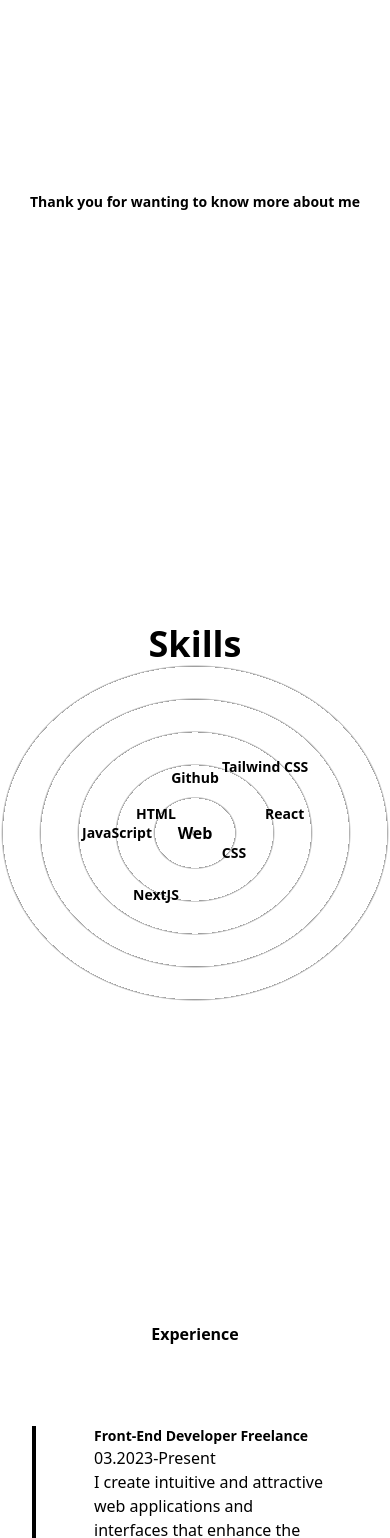
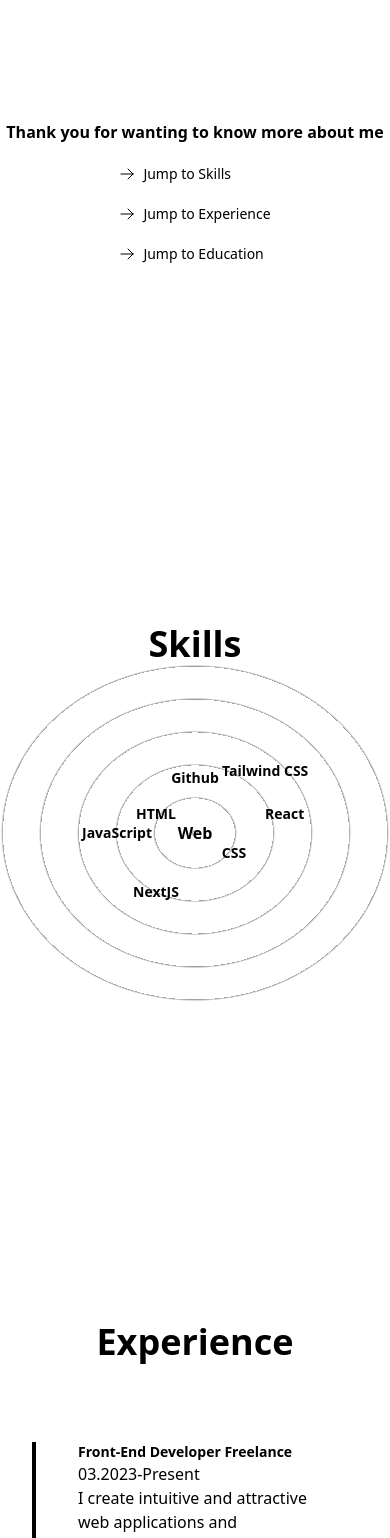
Before and after one commit to Shmyhelskiy/portfolio, a Next.js app: page /about in a window 390 px wide. Shown: the part 320-1858 px from the top of the page. Built offline with nearby package versions, Linux system fonts and the light colour scheme.

Commit message:
fix error in about

```diff
--- /dev/null
+++ b/components/components-for-about/Anchor.tsx
@@ -0,0 +1,23 @@
+import { FC } from "react";
+import Link from 'next/link';
+
+type AnchorType = {
+    link: string,
+    text: string,
+}
+
+const Anchor:FC<AnchorType> = ({link, text}) => {
+    return (
+        <li className="m-5 flex items-center">
+            <svg xmlns="http://www.w3.org/2000/svg" fill="none" viewBox="0 0 24 24" strokeWidth="1.5" stroke="currentColor" className="w-4 h-4 mr-2 md:w-5 md:h-5 lg:w-6 lg:h-6">
+                <path strokeLinecap="round" strokeLinejoin="round" d="M13.5 4.5L21 12m0 0l-7.5 7.5M21 12H3" />
+            </svg>
+            <Link href={link} legacyBehavior >
+                <a className='text-sm md:text-lg lg:text-3xl'>{text}</a>
+            </Link>
+        </li>
+
+    );
+};
+
+export default Anchor;
--- a/components/components-for-about/Education/DetailsEducation.tsx
+++ b/components/components-for-about/Education/DetailsEducation.tsx
@@ -8,9 +8,9 @@ type DetailsType = {
 }
 const DetailsEducation:FC<DetailsType> = ({company, position, time, text}) => {
     return (
-        <li className="my-8 first:mt-0 last:mb-0 max-w-[60%] md:max-w-[500px] flex flex-col items-center justify-between">
+        <li className="my-4 md:my-6 first:mt-0 last:mb-0 max-w-[60%] md:max-w-[500px] flex flex-col items-center justify-between">
             <div>
-                <h3 className="capitalize font-bold text-sm md:text-base  lg:text-2xl">{position}</h3>
+                <h3 className="capitalize font-bold text-sm md:text-base lg:text-2xl">{position}</h3>
                 <span className="capitalize font-medium text-dark/75">
                     {time}&nbsp;{company}
                 </span>
--- a/components/components-for-about/Education/Education.tsx
+++ b/components/components-for-about/Education/Education.tsx
@@ -1,9 +1,12 @@
-import { useRef } from "react";
+import { FC, useRef } from "react";
 import {motion, useScroll } from "framer-motion";
 import DetailsEducation from "./DetailsEducation";
 
+type EEducationType = {
+    id:string
+}
 
-const Education = () => {
+const Education:FC<EEducationType> = ({id}) => {
     const ref = useRef(null)
     const {scrollYProgress} = useScroll(
         {
@@ -12,8 +15,8 @@ const Education = () => {
         }
     )
     return (
-        <div className="mb-50 md:mb-60">
-            <h2 className="className='text-sm mb-20 md:text-lg lg:text-5xl font-bold text-center w-full">
+        <div className="mb-50 md:mb-60" id={id}>
+            <h2 className="mb-20 text-center w-full font-bold text-4xl lg:text-7xl">
                 Experience
             </h2>
 
@@ -22,7 +25,7 @@ const Education = () => {
                 style={{scaleY: scrollYProgress}}
                 className="absolute left-8 top-0 w-[4px] h-full bg-black dark:bg-white origin-top"/>
 
-                <ul className="w-full flex flex-col items-center justify-between ml-4">
+                <ul className="w-full flex flex-col items-center justify-between">
                     <DetailsEducation company="CURSOR.Education"
                     position="FRONT-END ADVANCED"
                     time="12.2022-03.2023"
--- a/components/components-for-about/Experience/DetailsExperience.tsx
+++ b/components/components-for-about/Experience/DetailsExperience.tsx
@@ -8,9 +8,9 @@ type DetailsType = {
 }
 const DetailsExperience:FC<DetailsType> = ({company, position, time, text}) => {
     return (
-        <li className="my-8 first:mt-0 last:mb-0 w-[60%] flex flex-col items-center justify-between">
+        <li className="my-4 md:my-6  first:mt-0 last:mb-0 w-[60%] flex flex-col items-center justify-between">
             <div>
-                <h3 className="capitalize font-bold text-sm md:text-base  lg:text-2xl">{position}&nbsp;{company}</h3>
+                <h3 className="capitalize font-bold text-sm md:text-base lg:text-2xl">{position}&nbsp;{company}</h3>
                 <span className="capitalize font-medium text-dark/75">
                     {time}
                 </span>
--- a/components/components-for-about/Experience/Experience.tsx
+++ b/components/components-for-about/Experience/Experience.tsx
@@ -1,8 +1,11 @@
-import { useRef } from "react";
+import { FC, useRef } from "react";
 import DetailsExperience from "./DetailsExperience";
 import {motion, useScroll } from "framer-motion";
 
-const Experience = () => {
+type ExperienceType = {
+    id:string
+}
+const Experience:FC<ExperienceType> = ({id}) => {
     const ref = useRef(null)
     const {scrollYProgress} = useScroll(
         {
@@ -11,8 +14,8 @@ const Experience = () => {
         }
     )
     return (
-        <div className="my-80">
-            <h2 className="className='text-sm mb-20 md:text-lg lg:text-5xl font-bold text-center w-full">
+        <div className="my-80" id={id}>
+            <h2 className="mb-20 text-center w-full font-bold text-4xl lg:text-7xl">
                 Experience
             </h2>
 
@@ -21,7 +24,7 @@ const Experience = () => {
                 style={{scaleY: scrollYProgress}}
                 className="absolute left-8 top-0 w-[4px] h-full bg-black dark:bg-white origin-top"/>
 
-                <ul className="w-full flex flex-col items-center justify-between ml-4">
+                <ul className="w-full flex flex-col items-center justify-between">
                     <DetailsExperience company="Freelance"
                     position="Front-end developer"
                     time="03.2023-Present"
--- a/components/components-for-about/Skill/Skills.tsx
+++ b/components/components-for-about/Skill/Skills.tsx
@@ -1,10 +1,14 @@
 import {motion} from "framer-motion"
 import Skill from './Skill';
+import { FC } from "react";
 
-const Skills = () => {
+type SkillsType = {
+    id:string
+}
+const Skills:FC<SkillsType> = ({id}) => {
     return (
         <>
-        <div className='flex flex-col justify-center items-center'>
+        <div className='flex flex-col justify-center items-center' id={id}>
             <h1 className='font-bold text-4xl lg:text-7xl'>Skills</h1>
             <div className='w-full h-[40vh] sm:h-[60vh] md-h-[80vh] lg:h-screen relative flex items-center justify-center rounded-full
             bg-circularLight md:bg-circularLightMd lg:bg-circularLightLg xl:bg-circularLightXl
@@ -20,8 +24,8 @@ const Skills = () => {
                 <Skill name="JavaScript" x="-20vw" y="0vw"/>
                 <Skill name="React" x="23vw" y="-5vw"/>
                 <Skill name="Github" x="0vw" y="-14vw"/>
-                <Skill name="NextJS" x="-10vw" y="16vw"/>
-                <Skill name="Tailwind CSS " x="18vw" y="-17vw"/>
+                <Skill name="NextJS" x="-10vw" y="15vw"/>
+                <Skill name="Tailwind CSS " x="18vw" y="-16vw"/>
 
             </div>
 
--- a/src/pages/about/index.tsx
+++ b/src/pages/about/index.tsx
@@ -3,6 +3,8 @@ import React from 'react';
 import Skills from '../../../components/components-for-about/Skill/Skills';
 import Experience from '../../../components/components-for-about/Experience/Experience';
 import Education from '../../../components/components-for-about/Education/Education';
+import Anchor from '../../../components/components-for-about/Anchor';
+
 
 const About = () => {
     return (
@@ -11,12 +13,17 @@ const About = () => {
             <title>About</title>
         </Head>
         <main className='flex flex-col pb-5'>
-            <div className='flex justify-center items-center mt-5 text-sm md:text-lg lg:text-5xl font-bold h-screen'>
-                <h1>Thank you for wanting to know more about me</h1>
+            <div className='flex flex-col justify-center items-center mt-5 h-screen'>
+                <h1 className='text-base md:text-lg lg:text-5xl font-bold '>Thank you for wanting to know more about me</h1>
+                <ul>
+                    <Anchor link='#skills' text='Jump to Skills'/>
+                    <Anchor link='#Experience' text='Jump to Experience'/>
+                    <Anchor link='#Education' text='Jump to Education'/>
+                </ul>
             </div>
-            <Skills />
-            <Experience />
-            <Education />
+            <Skills id="skills"/>
+            <Experience id="Experience" />
+            <Education  id="Education"/>
         </main>
         </>
     );
```
